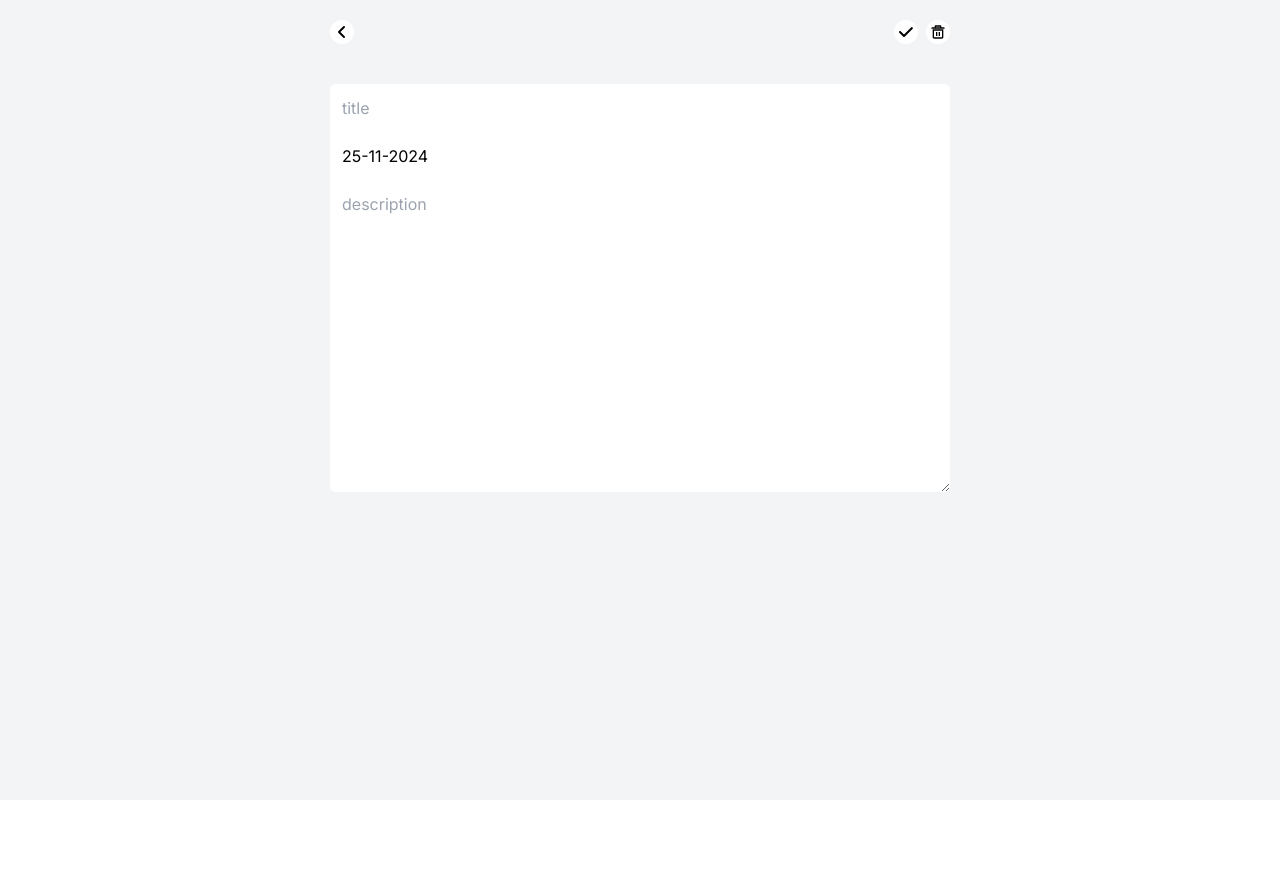
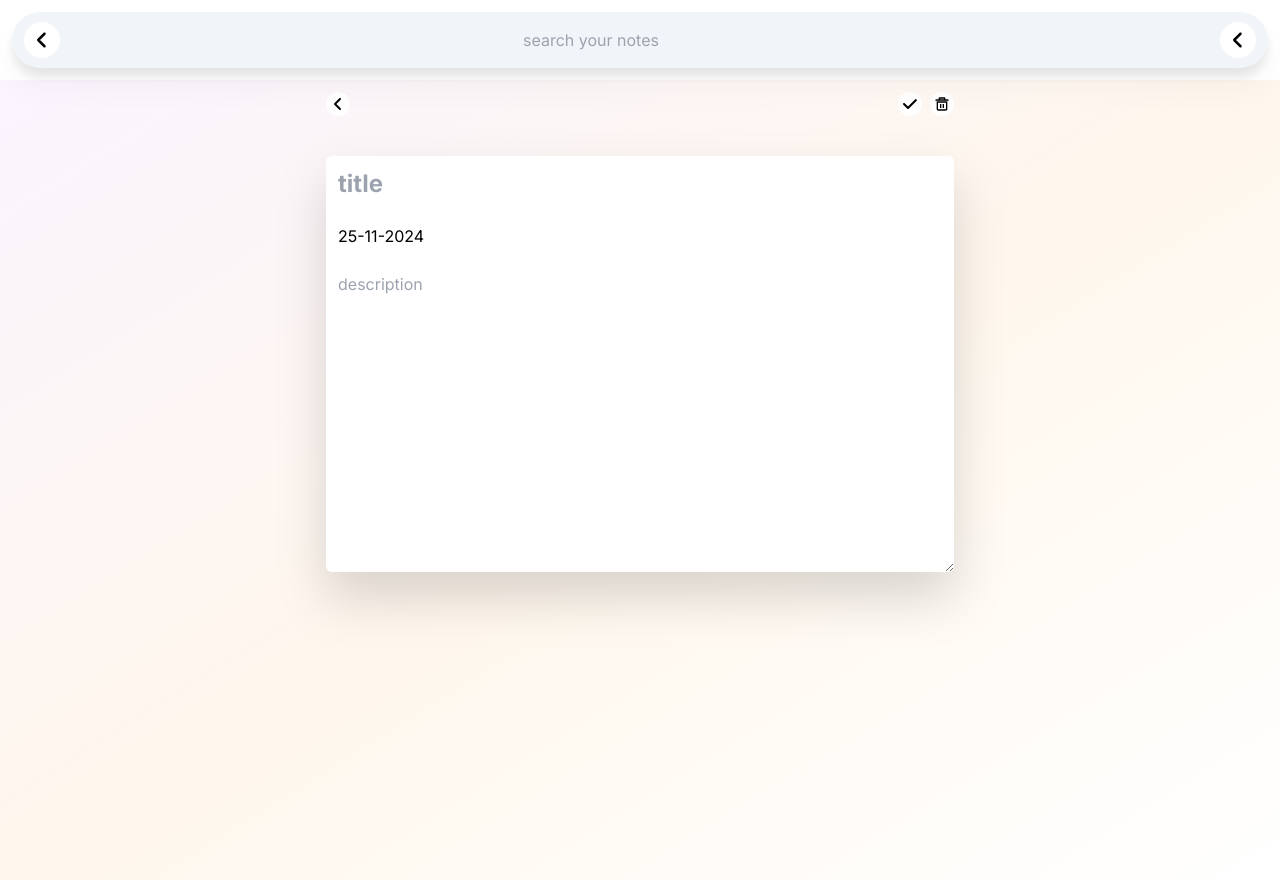
Before and after one commit to gauravsharmatheofficial/Noto, a React (Vite) app: page /single-note/1 in a window 1280 px wide. Before the commit the page ends 800 px from the top, so only its background shows below. Built offline with nearby package versions, Linux system fonts and the light colour scheme; no server answers; the database is empty.

Commit message:
ui design enhancement

```diff
--- a/package.json
+++ b/package.json
@@ -10,6 +10,7 @@
     "preview": "vite preview"
   },
   "dependencies": {
+    "date-fns": "^4.1.0",
     "firebase": "^11.0.2",
     "react": "^18.3.1",
     "react-dom": "^18.3.1",
--- a/src/App.jsx
+++ b/src/App.jsx
@@ -7,6 +7,7 @@ import Signup from "./pages/Signup";
 import CreateNote from "./pages/CreateNote";
 import { Route, BrowserRouter, Routes } from "react-router-dom";
 import SingleNote from "./pages/SingleNote";
+import Navbar from "./components/Navbar";
 
 // export let authContext = useContext();
 function App() {
@@ -22,6 +23,7 @@ function App() {
       {/* <Login /> */}
       {/* <Note /> */}
       {/* <Home /> */}
+      <Navbar />
       <BrowserRouter>
         <Routes>
           <Route path="/" element={<Home />} />
--- a/src/components/Navbar.jsx
+++ b/src/components/Navbar.jsx
@@ -1,11 +1,20 @@
-import React from 'react'
+import React from "react";
+import { FaAngleLeft } from "react-icons/fa6";
 
 function Navbar() {
   return (
-   <nav>
-
-   </nav>
-  )
+    <nav className="p-3">
+      <div className="flex justify-between items-center bg-slate-100 h-14 rounded-full p-3 drop-shadow-xl">
+        <FaAngleLeft className="bg-white rounded-full p-2 size-9" />
+        <input
+          type="text"
+          className="bg-transparent focus:outline-none focus:ring-0"
+          placeholder="search your notes"
+        />
+        <FaAngleLeft className="bg-white rounded-full p-2 size-9" />
+      </div>
+    </nav>
+  );
 }
 
-export default Navbar
+export default Navbar;
--- a/src/components/NoteCard.jsx
+++ b/src/components/NoteCard.jsx
@@ -15,31 +15,40 @@ function NoteCard({ note }) {
     }
   };
 
+  let date = new Date(note.noteCreatedTime.toString());
+  let options = { day: "2-digit", month: "short", year: "numeric" };
+  let formattedDate = date.toLocaleDateString("en-US", options);
+  let hours = date.getHours();
+  let minutes = date.getMinutes();
+  let meridian = hours >= 12 ? "PM" : "AM";
+  hours = hours % 12 || 12;
+
+  minutes = minutes < 10 ? `0${minutes}` : minutes;
+  let finalTime = `${formattedDate} ${hours}:${minutes} ${meridian}`;
+
   return (
     <>
-      <div className="bg-purple-300 p-5 rounded-lg flex flex-col justify-between	">
-        <div className="mb-4">
-          <h1 className="text-xl font-bold">{note.title}</h1>
-          <p>
-            {note.description > 20
-              ? `${note.description.slice(0, 20)}...`
-              : note.description}
+      <div className="bg-orange-200 p-6 min-h-40 rounded-3xl flex flex-col justify-between	">
+        <div className="">
+          <h1 className="text-xl font-bold text-gray-950 ">{note.title}</h1>
+          <p className="text-gray-800 ">
+            {note.desc > 20 ? note.desc.slice(0, 20) : note.desc}
           </p>
         </div>
-        <div className="flex justify-between items-center">
-          <div className="flex justify-between items-center gap-2 bg-purple-200 inline px-3 rounded-md">
+        <div className="flex justify-between items-center mt-5">
+          <div className="flex justify-between text-sm items-center gap-2 bg-white px-3 h-9 rounded-full">
             {" "}
             <FaRegClock />
-            <p>{note.date}</p>
+            <p>{finalTime}</p>
           </div>
 
-          <div className="flex gap-2">
+          <div className="flex gap-3 ">
             {" "}
             <Link to={`/single-note/${note.id}`}>
-              <PiPencilLine className="bg-white rounded-full  p-1 size-6" />
+              <PiPencilLine className="bg-white  hover:bg-orange-400 hover:text-white hover:scale-110 hover:transition hover:duration-100 hover:ease-in-out rounded-full p-2 size-9" />
             </Link>
             <RiDeleteBin5Line
-              className="bg-white rounded-full   p-1 size-6"
+              className="bg-white rounded-full p-2 size-9  hover:cursor-pointer hover:bg-orange-400 hover:text-white hover:scale-110 hover:transition hover:duration-100 hover:ease-in-out"
               onClick={handleDelete}
             />
           </div>
--- a/src/pages/Home.jsx
+++ b/src/pages/Home.jsx
@@ -16,7 +16,7 @@ function Home() {
         let noteData = [];
         querySnapshot.forEach((doc) => {
           // doc.data() is never undefined for query doc snapshots
-          console.log(doc.id, " => ", doc.data());
+          console.log(doc.data());
           noteData.push({ id: doc.id, ...doc.data() });
         });
 
@@ -29,12 +29,10 @@ function Home() {
     getData();
   }, []);
 
-
-
   return (
-    <div className="relative h-screen">
-      <div className="grid grid-cols-2 gap-2 md:grid-cols-3 sm:grid-cols-2 lg:grid-cols-4">
-        {data.map((note, index, i) => (
+    <div className=" min-h-screen bg-gradient-to-br from-purple-50 via-orange-50  to-transparent p-3">
+      <div className="grid grid-cols-1 gap-3 md:grid-cols-3 sm:grid-cols-2 lg:grid-cols-4">
+        {data.map((note, index) => (
           <React.Fragment key={index}>
             <NoteCard note={note} />
           </React.Fragment>
@@ -42,8 +40,8 @@ function Home() {
       </div>
 
       <Link to="/create-note">
-        <div className="absolute right-5 bottom-5">
-          <FaPlus className="bg-purple-400 rounded-full  p-1 size-6 " />
+        <div className="fixed right-10 bottom-10">
+          <FaPlus className="bg-orange-400 hover:bg-orange-500 text-white hover:scale-110 hover:transition hover:duration-100 hover:ease-in-out rounded-full p-2 size-9" />
         </div>
       </Link>
     </div>
--- a/src/pages/Login.jsx
+++ b/src/pages/Login.jsx
@@ -32,7 +32,7 @@ function Login() {
   return (
     <>
       <div className="flex flex-col items-center justify-center h-screen bg-gradient-to-br from-purple-50 via-orange-50  to-transparent p-3">
-        <div className="p-6 max-w-sm bg-white sm:p-10 rounded-[30px] drop-shadow-2xl">
+        <div className="p-6 w-full sm:max-w-[400px] bg-white sm:p-10 rounded-[30px] drop-shadow-2xl">
           <h1 className="text-2xl font-semibold text-center">
             Login an account
           </h1>
--- a/src/pages/Signup.jsx
+++ b/src/pages/Signup.jsx
@@ -34,7 +34,7 @@ function Signup() {
   return (
     <>
       <div className="flex flex-col items-center justify-center h-screen bg-gradient-to-br from-purple-50 via-orange-50  to-transparent p-3">
-        <div className=" p-6 max-w-sm sm:min-w-md bg-white sm:p-10 rounded-[30px] drop-shadow-2xl">
+        <div className=" p-6  w-full sm:max-w-[400px] bg-white sm:p-10 rounded-[30px] drop-shadow-2xl">
           <h1 className="text-2xl font-semibold text-center">
             Create an account
           </h1>
--- a/src/pages/SingleNote.jsx
+++ b/src/pages/SingleNote.jsx
@@ -68,8 +68,8 @@ function SingleNote() {
   };
   return (
     <>
-      <div className="bg-gray-100 p-5 gap-5 h-screen flex flex-col items-center  ">
-        <div className="flex justify-between mb-5 w-2/4">
+      <div className="min-h-screen bg-gradient-to-br from-purple-50 via-orange-50  to-transparent p-3 gap-5 h-screen flex flex-col items-center  ">
+        <div className="flex justify-between mb-5 w-2/4 ">
           <FaAngleLeft className="bg-white rounded-full p-1 size-6" />
           <div className="flex gap-2 ">
             <FaCheck
@@ -82,11 +82,11 @@ function SingleNote() {
             />
           </div>
         </div>
-        <form className="flex flex-col bg-white rounded-md w-2/4">
+        <form className="flex flex-col bg-white rounded-md w-2/4 drop-shadow-2xl">
           <input
             type="text"
             placeholder="title"
-            className="p-3 rounded-md bg-transparent"
+            className="p-3 text-2xl font-bold focus:outline-none focus:ring-0 rounded-md bg-transparent"
             value={title}
             onChange={(e) => {
               setTitle(e.target.value);
@@ -95,7 +95,7 @@ function SingleNote() {
           <p className="p-3">25-11-2024</p>
           <textarea
             placeholder="description"
-            className="p-3 rounded-md bg-transparent"
+            className="p-3 rounded-md bg-transparent text-gray-800 focus:outline-none focus:ring-0"
             rows={12}
             value={desc}
             onChange={(e) => {
```
Also changed, not shown: 1 other file (tests, documents, lock files or other folders).
